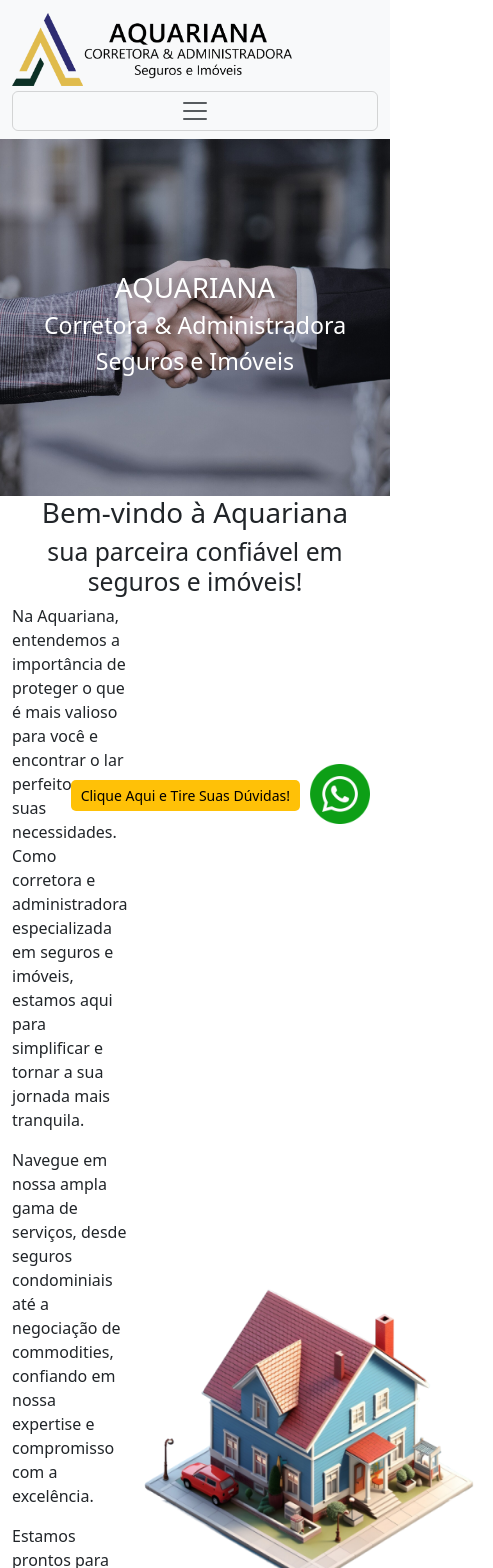
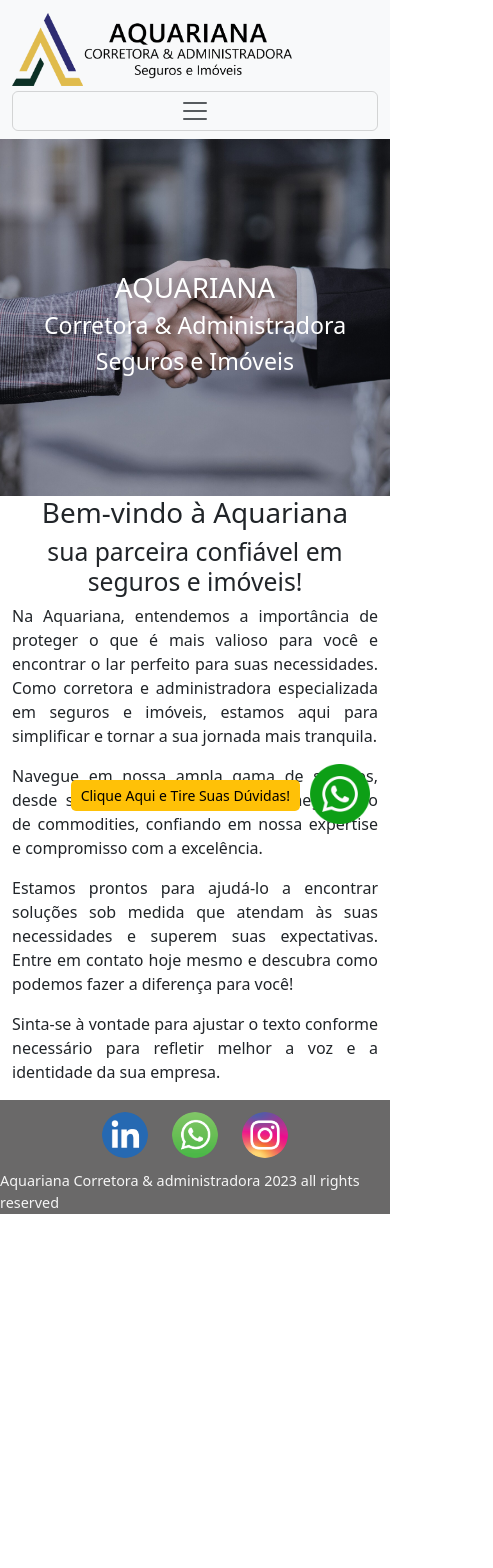
Before and after one commit to PedroOrnelasPego/aquariana-corretora, a React (Vite) app: page / in a window 390 px wide. Shown: the top 1568 px of the page, 493 px wide, since content can reach past the window. After the commit the page ends 1214 px from the top, so only its background shows below. Built offline with nearby package versions, Linux system fonts and the light colour scheme.

Commit message:
chore: update styles

```diff
--- a/src/pages/Home/Home.jsx
+++ b/src/pages/Home/Home.jsx
@@ -21,7 +21,7 @@ const Home = () => {
           <h1 className="text-2xl md:text-3xl lg:text-4xl xl:text-5xl">
             Bem-vindo à Aquariana
           </h1>
-          <h2>sua parceira confiável em seguros e imóveis!</h2>
+          <h2 className="px-2">sua parceira confiável em seguros e imóveis!</h2>
         </div>
         <Container>
           <div className="home-section">
--- a/src/pages/Home/Home.scss
+++ b/src/pages/Home/Home.scss
@@ -79,3 +79,18 @@
     }
   }
 }
+
+@media only screen and (max-width: 770px) {
+  .home {
+    .home-img {
+      display: none;
+    }
+
+    .home-section {
+      display: flex;
+      align-items: center;
+      justify-content: center;
+      text-align: justify;
+    }
+  }
+}
```
